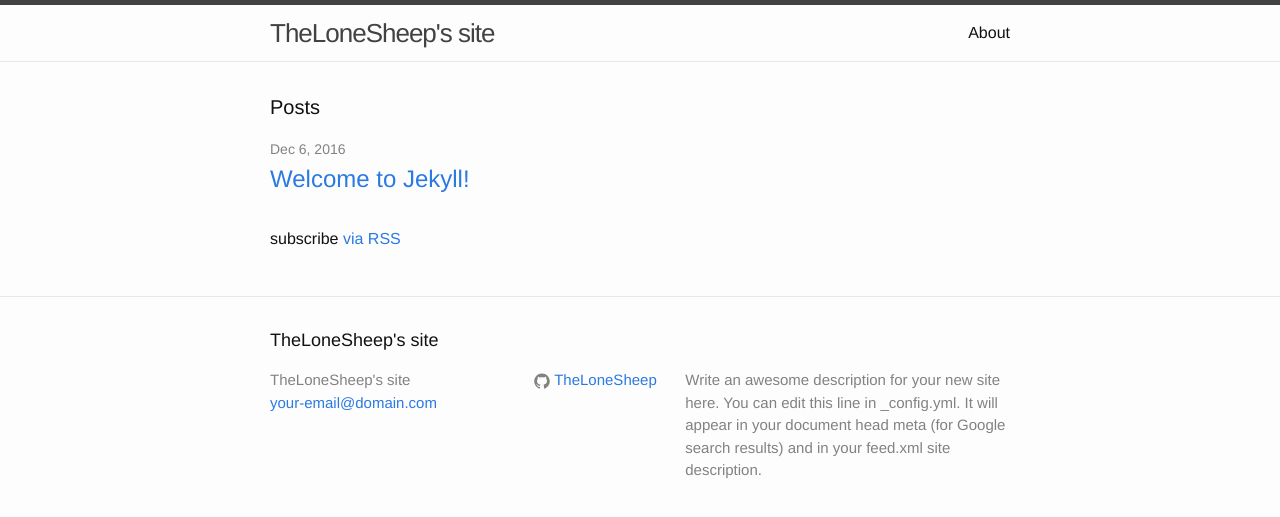
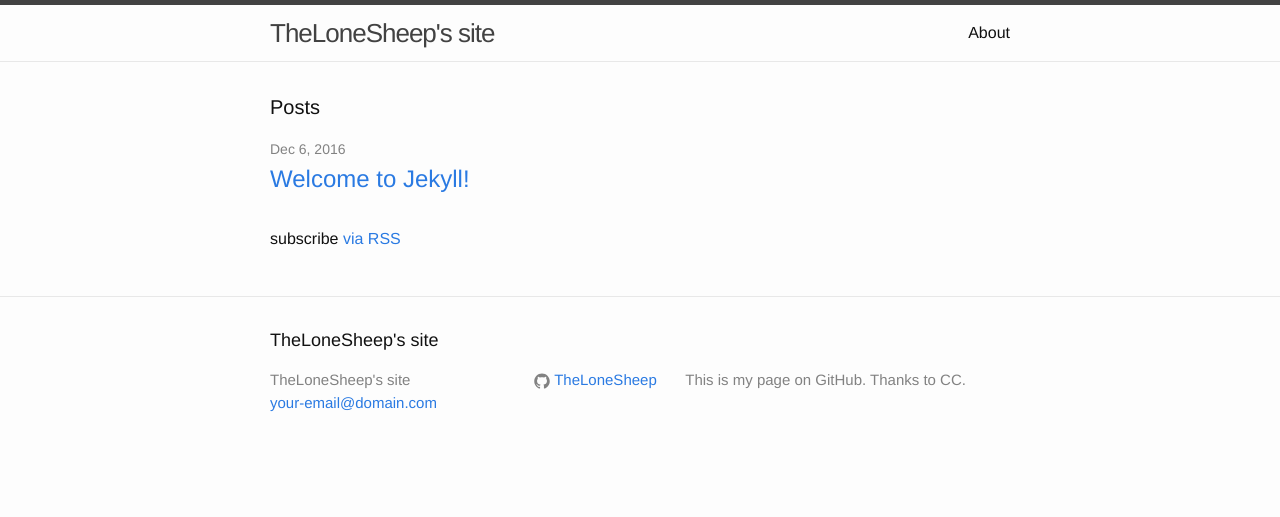
Before and after one commit to TheLoneSheep/thelonesheep.github.io, a Jekyll site: the page built from index.html, in a window 1280 px wide. Shown: the top 517 px of the page. Built offline with Jekyll 4.4.1, drawn with Linux system fonts in a browser that asks for light colours.

Commit message:
Changed site description

```diff
--- a/_config.yml
+++ b/_config.yml
@@ -9,9 +9,7 @@
 title: TheLoneSheep's site
 email: your-email@domain.com
 description: > # this means to ignore newlines until "baseurl:"
-  Write an awesome description for your new site here. You can edit this
-  line in _config.yml. It will appear in your document head meta (for
-  Google search results) and in your feed.xml site description.
+  This is my page on GitHub. Thanks to CC.
 baseurl: "" # the subpath of your site, e.g. /blog
 url: "http://yourdomain.com" # the base hostname & protocol for your site
 #twitter_username: jekyllrb
```
